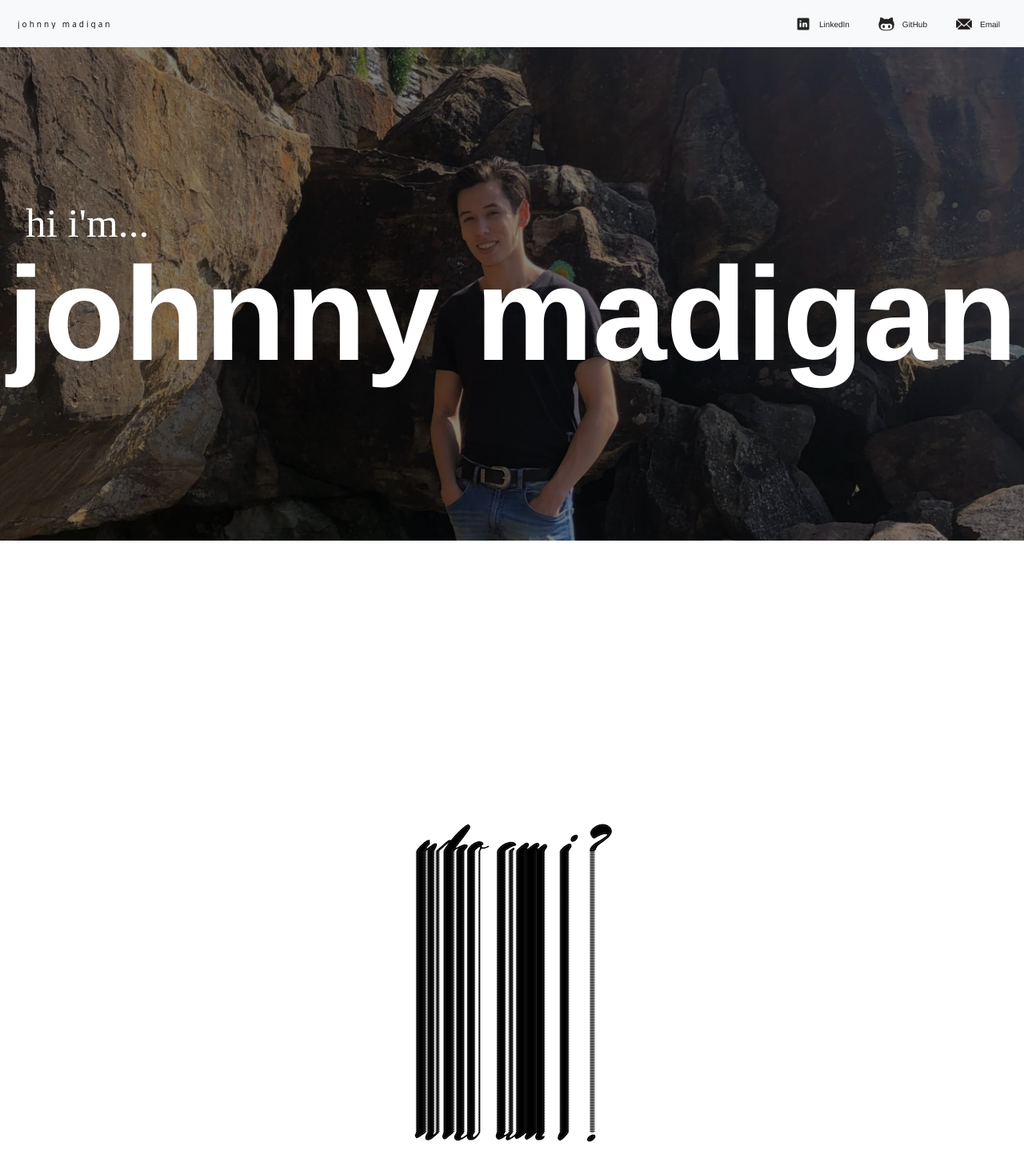
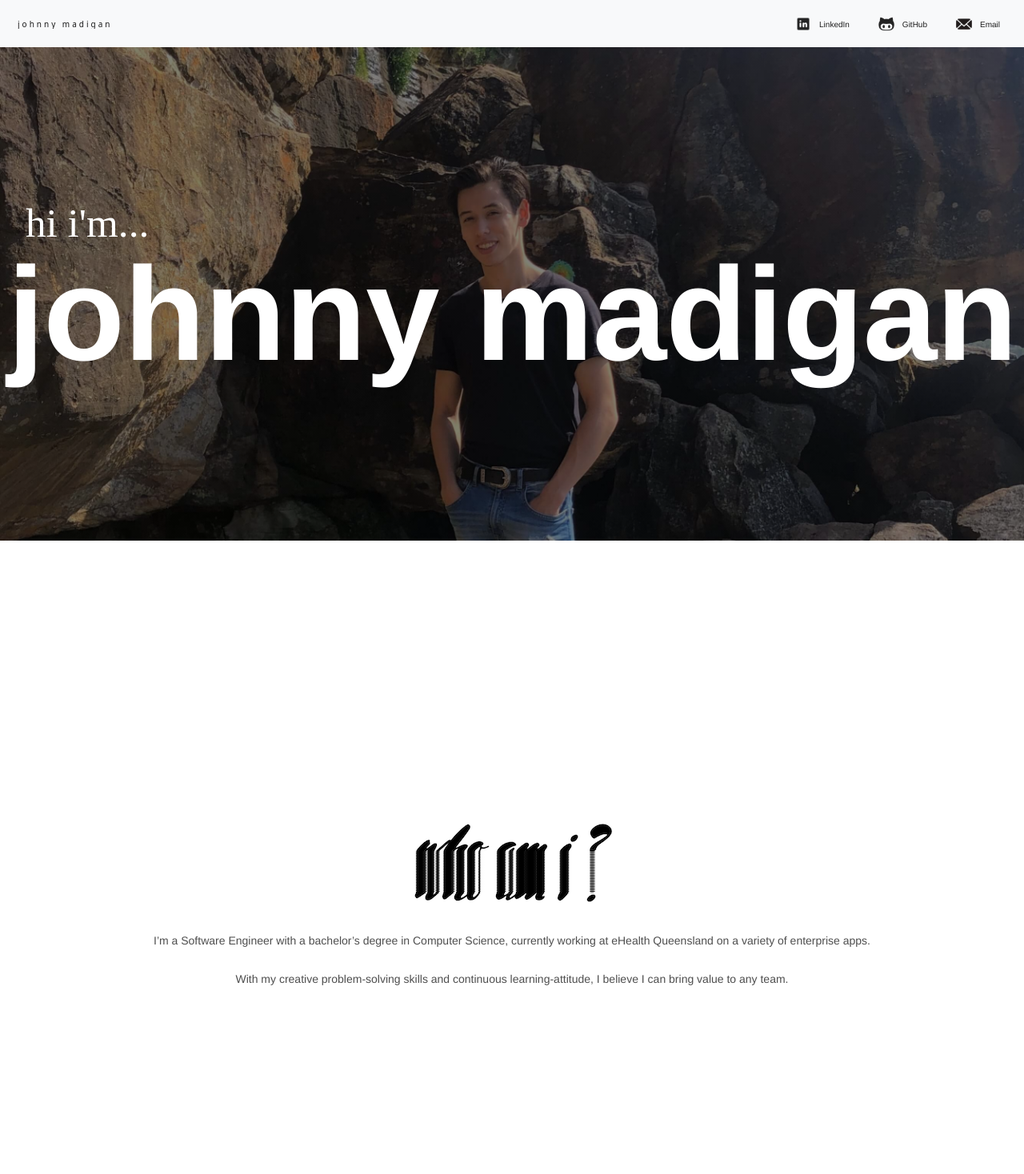
Before and after one commit to jjawny/jjawny.github.io, a React (Create React App) app: page / in a window 1280 px wide. Shown: the top 1468 px of the page at 80% size. Built offline with nearby package versions, Linux system fonts and the light colour scheme; a web font is replaced by a local one.

Commit message:
Reduced height of glitch-style sub-heading

```diff
--- a/src/Bio/Bio.css
+++ b/src/Bio/Bio.css
@@ -12,7 +12,7 @@
 
 .logoTopMidWrapper {
     display: flex; flex-flow: column;
-    height: 500px;
+    height: 200px;
 }
 
 .logoTopWrapper {
--- a/src/Bio/Bio.tsx
+++ b/src/Bio/Bio.tsx
@@ -1,5 +1,5 @@
 import React from 'react';
-import './Bio.css'
+import './Bio.css';
 
 function Bio() {
     return (
--- a/src/Projects/Projects.css
+++ b/src/Projects/Projects.css
@@ -65,7 +65,7 @@
 
 .logoTopMidWrapper {
   display: flex; flex-flow: column;
-  height: 500px;
+  height: 200px;
 }
 
 .logoTopWrapper {
```
